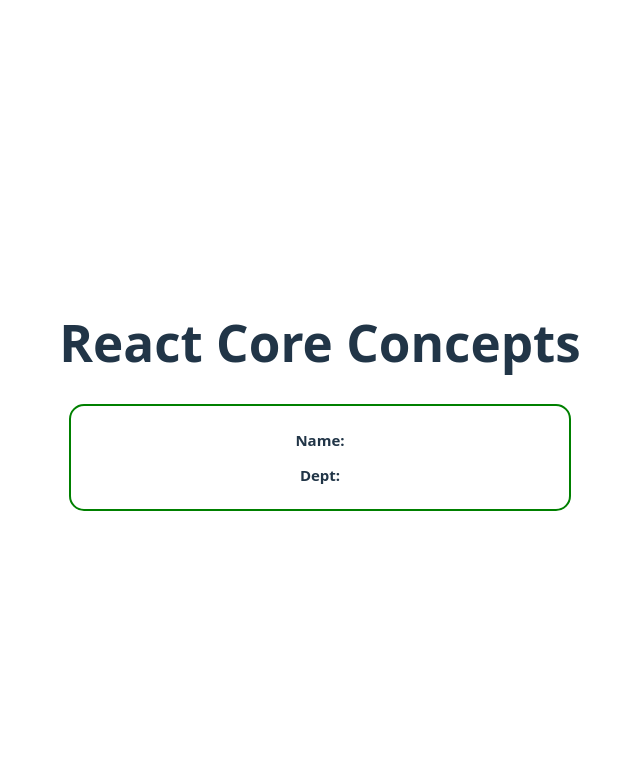
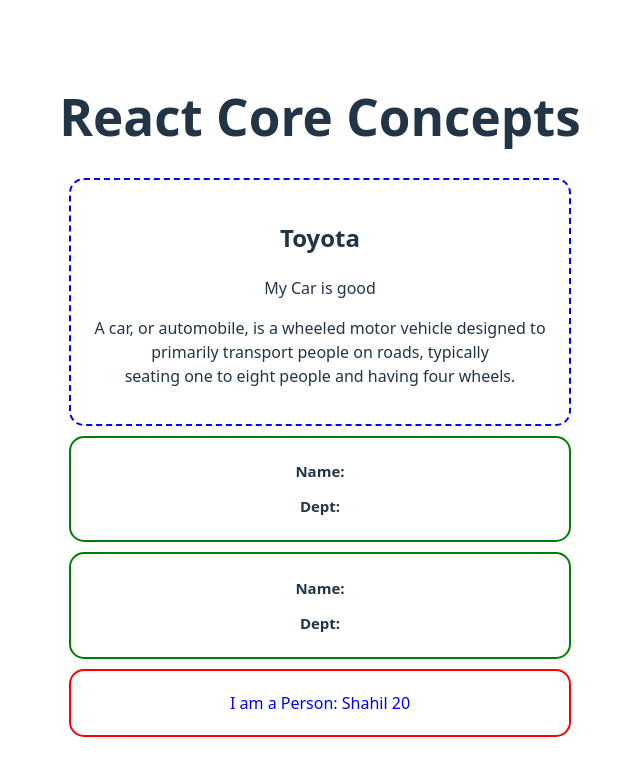
Before and after one commit to sumi17code/explore-react-core-concepts, a React (Vite) app: page / in a window 1280 px wide. Shown: the top 776 px of the page, without its empty margins (320-960 px from the left). Built offline with nearby package versions, Linux system fonts and the light colour scheme.

Commit message:
some file added

```diff
--- a/src/App.jsx
+++ b/src/App.jsx
@@ -11,11 +11,13 @@ function App() {
       <Sports></Sports>
       <Person></Person>
       <Sports></Sports>
-      <Sports></Sports>
+      <Sports></Sports> */}
 
-      <Car></Car> */}
+      <Car></Car>
 
       <Students></Students>
+      <Students></Students>
+      <Person></Person>
 
     </>
   )
@@ -33,17 +35,29 @@ function Students () {
 
 
 function Person() {
-  console.log()
+
+
+
   const age = 20;
   const name = 'Shahil';
+
+   const personStyle = {
+    border : '2px solid red',
+    margin : '10px',
+    borderRadius : '15px',
+    textAlign : 'center',
+    color : 'blue',
+    padding : '20px'
+
+  }
   return(
-    <p>I am a Person: {name} {age}</p>
+    <p style={personStyle}>I am a Person: {name} {age}</p>
   )
 }
 
 function Car() {
   return (
-    <div>
+    <div style={{ border: '2px dashed blue', margin: '10px', padding: '20px', borderRadius: '15px', textAlign: 'center'}}>
       <h2>Toyota</h2>
       <p>My Car is good</p>
       <p>A car, or automobile, is a wheeled motor vehicle designed to <br /> primarily transport people on roads, typically <br /> seating one to eight people and having four wheels.</p>
```
